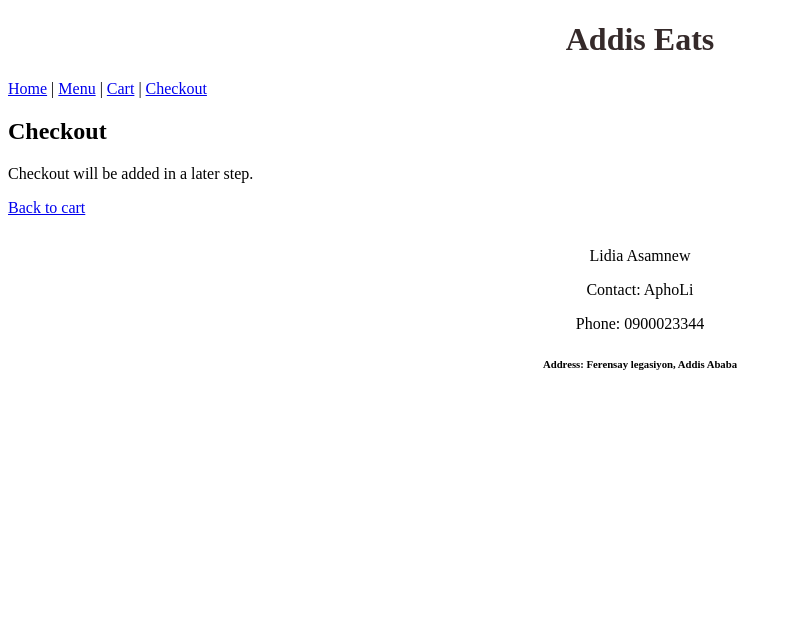
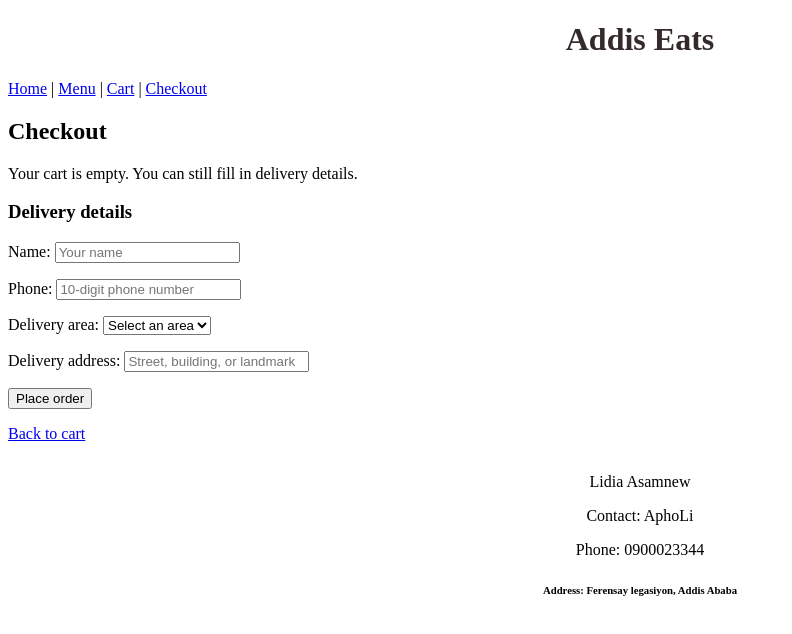
Before and after one commit to lidiaAsamnew/IBT_Daily_Tasks, a React (Vite) app in the folder Module3/addis-eats_react/: page /checkout in a window 1280 px wide. Shown: the top 634 px of the page, without its empty margins (0-792 px from the left). Built offline with nearby package versions, Linux system fonts and the light colour scheme.

Commit message:
add validated checkout form

```diff
--- a/Module3/addis-eats_react/src/checkout/Checkout.jsx
+++ b/Module3/addis-eats_react/src/checkout/Checkout.jsx
@@ -1,10 +1,175 @@
+import { useState } from "react";
 import { Link } from "react-router-dom";
+import { useCart } from "../cart/cart-context";
+
+const areas = ["Summit", "Akaki", "Bole", "Gullele"];
 
 function Checkout() {
+  const { items, total, clearCart } = useCart();
+  const [form, setForm] = useState({
+    name: "",
+    phone: "",
+    area: "",
+    address: "",
+  });
+  const [errors, setErrors] = useState({
+    name: "",
+    phone: "",
+    area: "",
+    address: "",
+  });
+  const [submitted, setSubmitted] = useState(false);
+
+  function handleChange(e) {
+    const { name, value } = e.target;
+
+    setForm({
+      ...form,
+      [name]: value,
+    });
+
+    setErrors({
+      ...errors,
+      [name]: "",
+    });
+  }
+
+  function getErrors() {
+    const nextErrors = {
+      name: "",
+      phone: "",
+      area: "",
+      address: "",
+    };
+
+    if (!form.name.trim()) {
+      nextErrors.name = "Please enter your name.";
+    }
+
+    if (!/^\d{10}$/.test(form.phone.trim())) {
+      nextErrors.phone = "Please enter a valid 10-digit phone number.";
+    }
+
+    if (!form.area) {
+      nextErrors.area = "Please select a delivery area.";
+    }
+
+    if (!form.address.trim()) {
+      nextErrors.address = "Please enter a delivery address.";
+    }
+
+    return nextErrors;
+  }
+
+  function handleSubmit(e) {
+    e.preventDefault();
+
+    const nextErrors = getErrors();
+    const isInvalid = Object.values(nextErrors).some((message) => message);
+
+    if (isInvalid) {
+      setErrors(nextErrors);
+      return;
+    }
+
+    setSubmitted(true);
+    clearCart();
+  }
+
+  if (submitted) {
+    return (
+      <div>
+        <h2>Order placed</h2>
+        <p>Thank you, {form.name}. Your order is on the way to {form.area}.</p>
+        <p>
+          <Link to="/menu">Back to menu</Link>
+        </p>
+      </div>
+    );
+  }
+
   return (
     <div>
       <h2>Checkout</h2>
-      <p>Checkout will be added in a later step.</p>
+
+      {items.length === 0 ? (
+        <p>Your cart is empty. You can still fill in delivery details.</p>
+      ) : (
+        <div>
+          <h3>Order summary</h3>
+          <ul>
+            {items.map((item) => (
+              <li key={item.id}>
+                {item.name} x {item.quantity} — {item.price * item.quantity} ETB
+              </li>
+            ))}
+          </ul>
+          <p>Total : {total} ETB</p>
+        </div>
+      )}
+
+      <h3>Delivery details</h3>
+      <form onSubmit={handleSubmit} noValidate>
+        <p>
+          <label htmlFor="name">Name: </label>
+          <input
+            id="name"
+            name="name"
+            type="text"
+            value={form.name}
+            onChange={handleChange}
+            placeholder="Your name"
+          />
+        </p>
+        {errors.name && <p>{errors.name}</p>}
+
+        <p>
+          <label htmlFor="phone">Phone: </label>
+          <input
+            id="phone"
+            name="phone"
+            type="text"
+            value={form.phone}
+            onChange={handleChange}
+            placeholder="10-digit phone number"
+          />
+        </p>
+        {errors.phone && <p>{errors.phone}</p>}
+
+        <p>
+          <label htmlFor="area">Delivery area: </label>
+          <select
+            id="area"
+            name="area"
+            value={form.area}
+            onChange={handleChange}
+          >
+            <option value="">Select an area</option>
+            {areas.map((area) => (
+              <option key={area} value={area}>
+                {area}
+              </option>
+            ))}
+          </select>
+        </p>
+        {errors.area && <p>{errors.area}</p>}
+
+        <p>
+          <label htmlFor="address">Delivery address: </label>
+          <input
+            id="address"
+            name="address"
+            type="text"
+            value={form.address}
+            onChange={handleChange}
+            placeholder="Street, building, or landmark"
+          />
+        </p>
+        {errors.address && <p>{errors.address}</p>}
+
+        <button type="submit">Place order</button>
+      </form>
+
       <p>
         <Link to="/cart">Back to cart</Link>
       </p>
```
